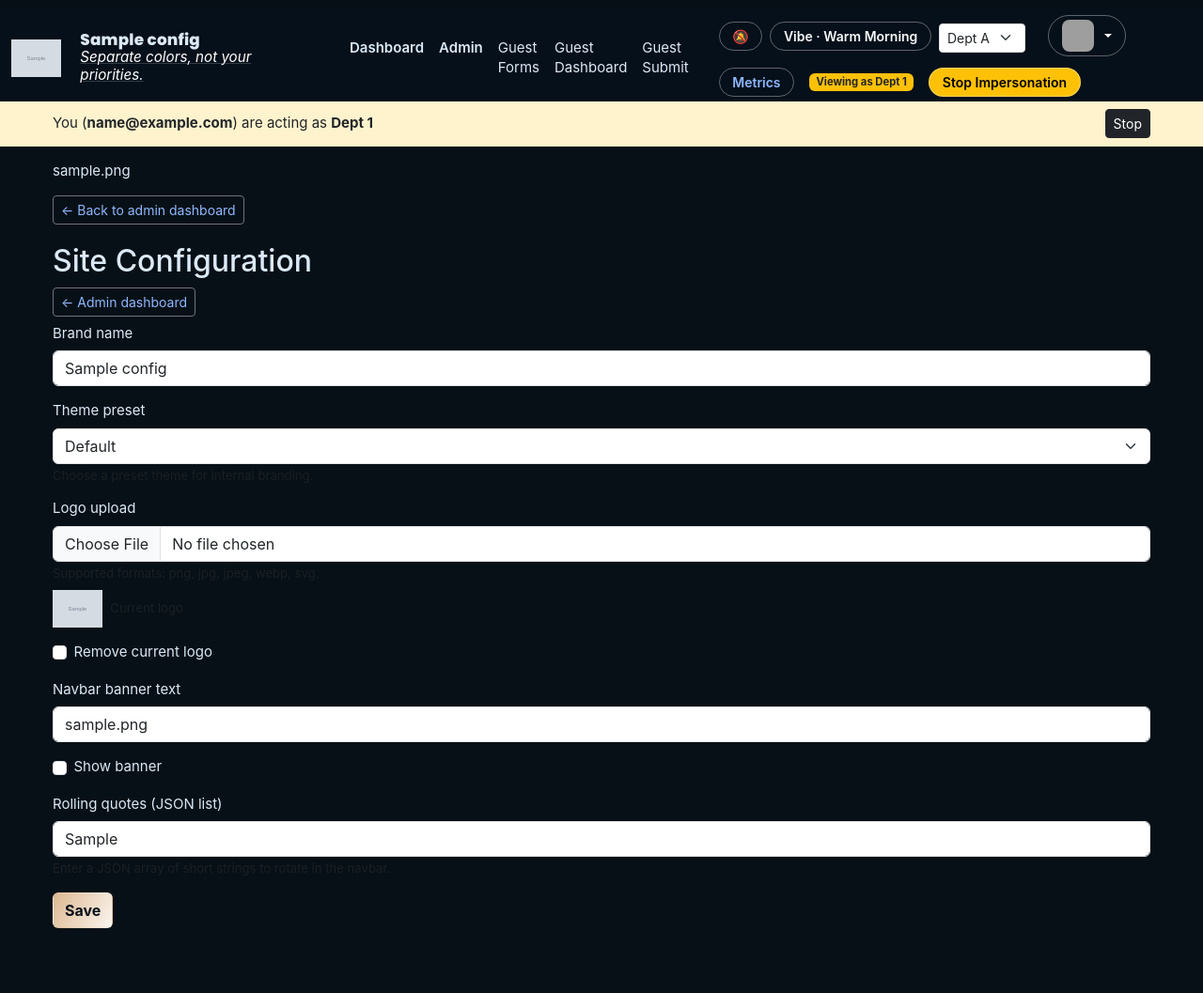
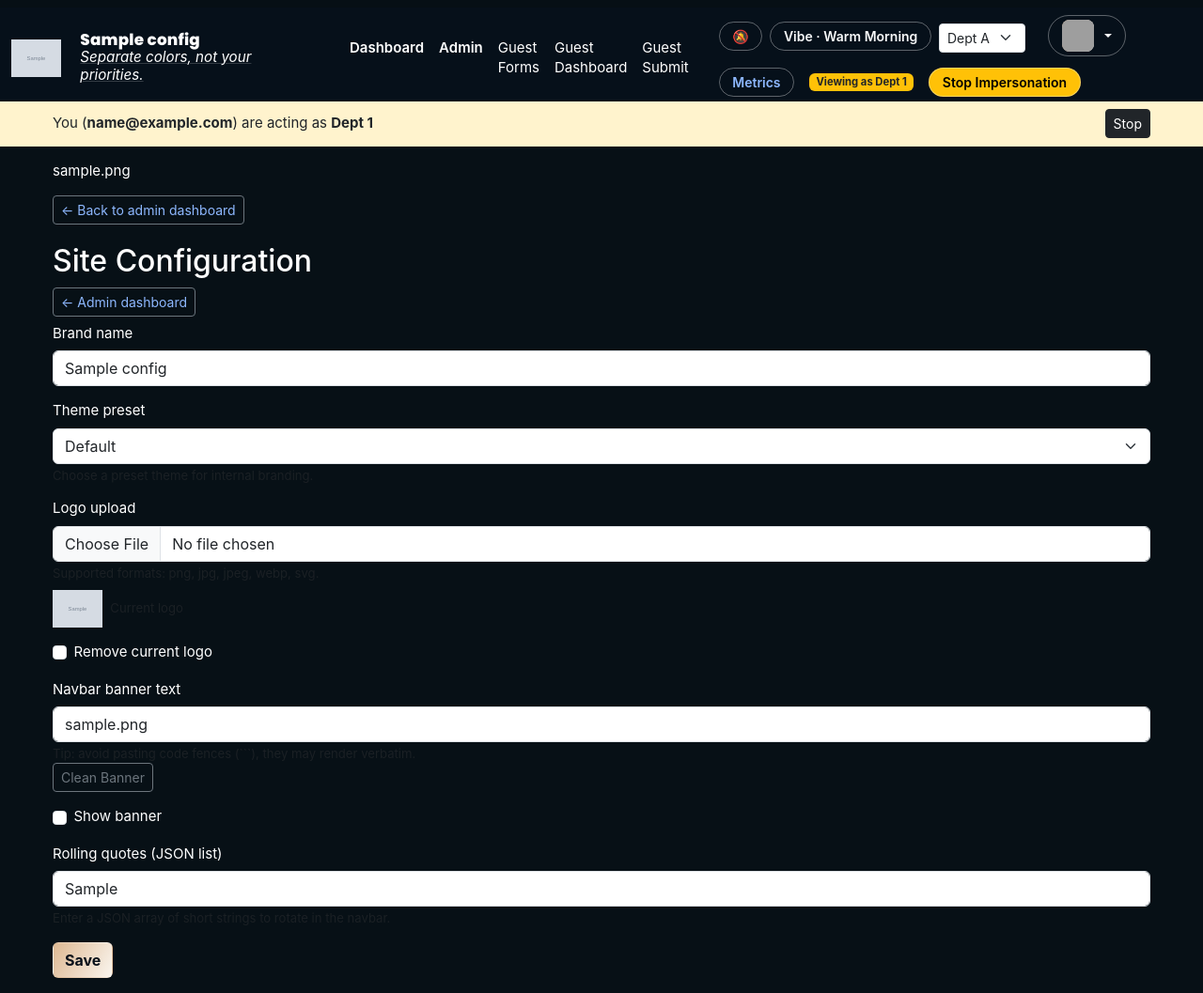
Before and after one commit to ninnis92-stack/process-management-system, a Flask app: page /admin/site_config in a window 1280 px wide. Shown: the whole page at 94% size. Before the commit the page ends 988 px from the top, so only its background shows below. Run offline with Flask 3, Linux system fonts and the light colour scheme; a user stored in the database is signed in; tables that the repository leaves empty hold one stand-in row (values such as "Sample post"); grey boxes marked "Sample" are stand-in pictures; some libraries are stand-ins or nearby versions; grey boxes are pictures that could not be loaded.

Commit message:
chore(admin): add banner sanitization helper and clean-banner action

````diff
--- a/app/admin/routes.py
+++ b/app/admin/routes.py
@@ -888,6 +888,61 @@ def site_config():
     return render_template("admin_site_config.html", form=form, cfg=cfg)
 
 
+def _sanitize_banner_html(raw: str) -> str:
+    """Sanitize admin-provided banner HTML for safe display.
+
+    This function performs light cleaning to remove markdown code fences
+    (```...```) and stray triple-backticks that sometimes get pasted into
+    the banner content. We deliberately avoid heavy HTML sanitization here
+    because banner content is expected to be HTML; this helper focuses on
+    removing accidental code fences and obvious artifacts that break the
+    navbar rendering.
+    """
+    if not raw:
+        return raw
+    import re
+
+    s = str(raw)
+    # Remove fenced code blocks ```...``` including language hints
+    s = re.sub(r"```[\s\S]*?```", "", s)
+    # Remove any leftover inline triple-backticks
+    s = s.replace('```', '')
+    # Trim whitespace
+    s = s.strip()
+    return s
+
+
+@admin_bp.route('/site_config/clean_banner', methods=['POST'])
+@login_required
+def clean_banner():
+    if not _is_admin_user():
+        flash('Access denied.', 'danger')
+        return redirect(url_for('requests.dashboard'))
+
+    cfg = SiteConfig.query.first()
+    if not cfg or not getattr(cfg, 'banner_html', None):
+        flash('No banner content found to clean.', 'info')
+        return redirect(url_for('admin.site_config'))
+
+    cleaned = _sanitize_banner_html(cfg.banner_html or '')
+    if cleaned == (cfg.banner_html or ''):
+        flash('Banner content appears clean (no changes made).', 'info')
+        return redirect(url_for('admin.site_config'))
+
+    try:
+        cfg.banner_html = cleaned or None
+        db.session.commit()
+        flash('Banner content cleaned successfully.', 'success')
+    except Exception:
+        try:
+            db.session.rollback()
+        except Exception:
+            pass
+        flash('Failed to save cleaned banner content.', 'danger')
+
+    return redirect(url_for('admin.site_config'))
+
+
 @admin_bp.route("/workflows")
 @login_required
 def list_workflows():
--- a/app/static/styles.css
+++ b/app/static/styles.css
@@ -16,27 +16,38 @@
 /* Dark-mode variables and adjustments for improved contrast */
 .dark-mode {
   --nav-bg: #06101a;
-  --nav-text: #dbe9f7;
+  --nav-text: #ffffff;
   --page-bg: #071016;
-  --body-text: #dbe9f7;
+  --body-text: #ffffff;
   --muted: #9fb3c8;
-  --border: rgba(255,255,255,0.06);
-  --surface: #0b1220;
-  --focus: rgba(142,167,255,0.12);
+  --border: rgba(255,255,255,0.12);
+  --surface: #07101a;
+  --focus: rgba(142,167,255,0.14);
 }
 
 .dark-mode .card { background: var(--surface) !important; border-color: var(--border) !important; box-shadow: 0 12px 28px rgba(0,0,0,0.45); }
-.dark-mode .theme-nav { background-color: var(--nav-bg) !important; border-color: rgba(255,255,255,0.03) !important; }
+.dark-mode .theme-nav { background-color: var(--nav-bg) !important; border-color: rgba(255,255,255,0.06) !important; }
 .dark-mode .navbar-brand, .dark-mode .navbar-nav .nav-link { color: var(--nav-text) !important; }
-.dark-mode .brand-quote { color: rgba(219,233,247,0.9) !important; }
+.dark-mode .brand-quote { color: rgba(255,255,255,0.92) !important; }
 .dark-mode a { color: #8eb8ff; }
 .dark-mode .btn-primary { color: #07101a; }
 
+/* When an external/imported theme is active we should not let the
+   dark-mode overrides change the navbar/banner/logo visuals. The
+   `external-theme` body class is added when `active_theme_css` is present. */
+.external-theme.dark-mode .theme-nav,
+.external-theme.dark-mode .navbar-brand,
+.external-theme.dark-mode .brand-quote {
+  background-color: unset !important;
+  color: unset !important;
+  border-color: unset !important;
+}
+
 /* Improve contrast for notifications dropdown in dark mode */
-.dark-mode .notif-dropdown { background: rgba(6,12,20,0.95); color: var(--body-text); border: 1px solid rgba(255,255,255,0.03); }
+.dark-mode .notif-dropdown { background: rgba(6,12,20,0.95); color: var(--body-text); border: 1px solid rgba(255,255,255,0.06); }
 .dark-mode .notif-dropdown .notif-item { color: var(--body-text); }
 .dark-mode .notif-dropdown .notif-item strong { color: var(--body-text); }
-.dark-mode .notif-dropdown .notif-item .small, .dark-mode .notif-dropdown .notif-item small { color: rgba(219,233,247,0.7); }
+.dark-mode .notif-dropdown .notif-item .small, .dark-mode .notif-dropdown .notif-item small { color: rgba(255,255,255,0.72); }
   --border: #e6e9ee;
   --surface: #ffffff;
   --focus: rgba(11,97,238,0.14);
@@ -354,19 +365,12 @@ a:hover { color: var(--accent-2); }
 
 .search-hit { background: rgba(255,230,140,0.95); padding: 0 2px; border-radius: 2px; }
 
-img,
-svg,
-video,
-.dark-mode {
-  background: #071016 !important;
-  color: #dbe9f7 !important;
-}
-.dark-mode .card { background: #0b1220 !important; border-color: rgba(255,255,255,0.04) !important; }
-.dark-mode .theme-nav { background-color: #06101a !important; border-color: rgba(255,255,255,0.03) !important; }
-.dark-mode .navbar-brand, .dark-mode .navbar-nav .nav-link { color: #dbe9f7 !important; }
-.dark-mode .brand-quote { color: rgba(219,233,247,0.9) !important; }
-.dark-mode a { color: #8eb8ff; }
-.dark-mode .btn-primary { color: #07101a; }
+/* Avoid applying dark-mode to global media elements and rely on
+   scoped rules above. Make text brighter and borders more visible. */
+.dark-mode { color: var(--body-text) !important; background: var(--page-bg) !important; }
+.dark-mode .card { background: var(--surface) !important; border-color: var(--border) !important; }
+.dark-mode .theme-nav { background-color: var(--nav-bg) !important; border-color: var(--border) !important; }
+.dark-mode .navbar-brand, .dark-mode .navbar-nav .nav-link { color: var(--nav-text) !important; }
 canvas {
   max-width: 100%;
 }
--- a/app/templates/admin_site_config.html
+++ b/app/templates/admin_site_config.html
@@ -37,6 +37,11 @@
     <div class="mb-3">
       {{ form.navbar_banner.label(class_='form-label') }}
       {{ form.navbar_banner(class_='form-control') }}
+      <div class="form-text mt-1">Tip: avoid pasting code fences (```), they may render verbatim.</div>
+      <form method="post" action="{{ url_for('admin.clean_banner') }}" class="d-inline mt-2">
+        <input type="hidden" name="csrf_token" value="{{ csrf_token() }}">
+        <button class="btn btn-sm btn-outline-secondary">Clean Banner</button>
+      </form>
     </div>
     <div class="form-check mb-3">
       {{ form.show_banner(class_='form-check-input') }}
--- a/app/templates/base.html
+++ b/app/templates/base.html
@@ -56,7 +56,7 @@
   {% endif %}
 </head>
 {% set global_no_vibe = (not FeatureFlags.get().vibe_enabled) %}
-<body class="{% block body_class %}theme-body top-nav-layout{% endblock %}{% if global_no_vibe %} no-vibe{% endif %} theme-preset-{{ site_theme_preset or 'default' }}" data-user-logged-in="{{ '1' if current_user.is_authenticated else '0' }}" data-user-vibe="{{ (current_user.vibe_index or 0) if current_user.is_authenticated else '' }}" data-active-dept="{{ session.get('active_dept','') }}" data-user-dark-mode="{{ '1' if (current_user.is_authenticated and (current_user.dark_mode or False)) else '0' }}">
+<body class="{% block body_class %}theme-body top-nav-layout{% endblock %}{% if global_no_vibe %} no-vibe{% endif %} theme-preset-{{ site_theme_preset or 'default' }}{% if active_theme_css %} external-theme{% endif %}" data-user-logged-in="{{ '1' if current_user.is_authenticated else '0' }}" data-user-vibe="{{ (current_user.vibe_index or 0) if current_user.is_authenticated else '' }}" data-active-dept="{{ session.get('active_dept','') }}" data-user-dark-mode="{{ '1' if (current_user.is_authenticated and (current_user.dark_mode or False)) else '0' }}">
   <a href="#content" class="skip-link">Skip to content</a>
 
   {% set ep = request.endpoint or '' %}
````
